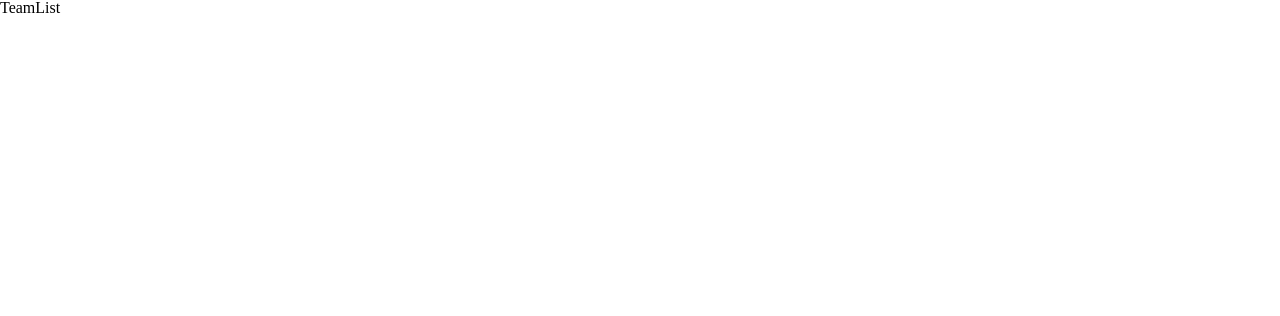
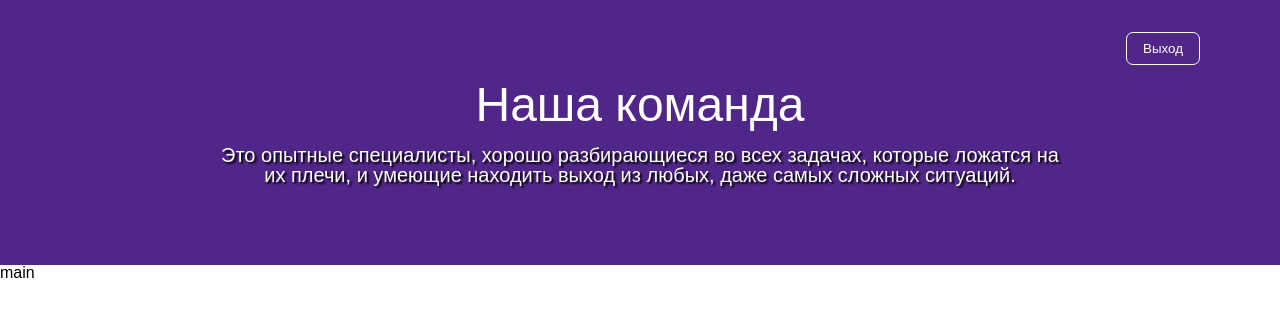
Before and after one commit to Hire-Hoffee/Antipoff-Test, a React (Vite) app: page /team in a window 1280 px wide. Shown: the top 316 px of the page. Built offline with nearby package versions, Linux system fonts and the light colour scheme.

Commit message:
header styling

```diff
--- a/src/pages/TeamList.tsx
+++ b/src/pages/TeamList.tsx
@@ -1,9 +1,24 @@
 import React from "react";
+import styles from "@/styles/TeamList.module.css";
 
 type Props = {};
 
 function TeamList({}: Props) {
-  return <div>TeamList</div>;
+  return (
+    <>
+      <header className={styles.header}>
+        <div className={styles.headerContent}>
+          <h1>Наша команда</h1>
+          <p>
+            Это опытные специалисты, хорошо разбирающиеся во всех задачах, которые ложатся на их
+            плечи, и умеющие находить выход из любых, даже самых сложных ситуаций.
+          </p>
+        </div>
+        <button className={styles.exit_btn}>Выход</button>
+      </header>
+      <main>main</main>
+    </>
+  );
 }
 
 export default TeamList;
--- /dev/null
+++ b/src/styles/TeamList.module.css
@@ -0,0 +1,37 @@
+.header {
+  position: relative;
+  background-color: #512689;
+  width: 100%;
+  height: 265px;
+  display: flex;
+  justify-content: center;
+  align-items: center;
+}
+
+.headerContent {
+  color: #fff;
+  text-align: center;
+  width: 850px;
+}
+
+.headerContent h1 {
+  font-size: 48px;
+  margin-bottom: 16px;
+}
+
+.headerContent p {
+  text-shadow: 2px 2px 2px #000;
+  font-size: 20px;
+}
+
+.exit_btn {
+  position: absolute;
+  top: 32px;
+  right: 80px;
+  padding: 8px 16px 8px 16px;
+  border-radius: 7px;
+  background: transparent;
+  border: 1px solid #fff;
+  color: #fff;
+  cursor: pointer;
+}
--- a/src/styles/index.css
+++ b/src/styles/index.css
@@ -109,6 +109,7 @@ section {
 
 body {
   line-height: 1;
+  font-family: Arial, Helvetica, sans-serif
 }
 
 ol,
```
